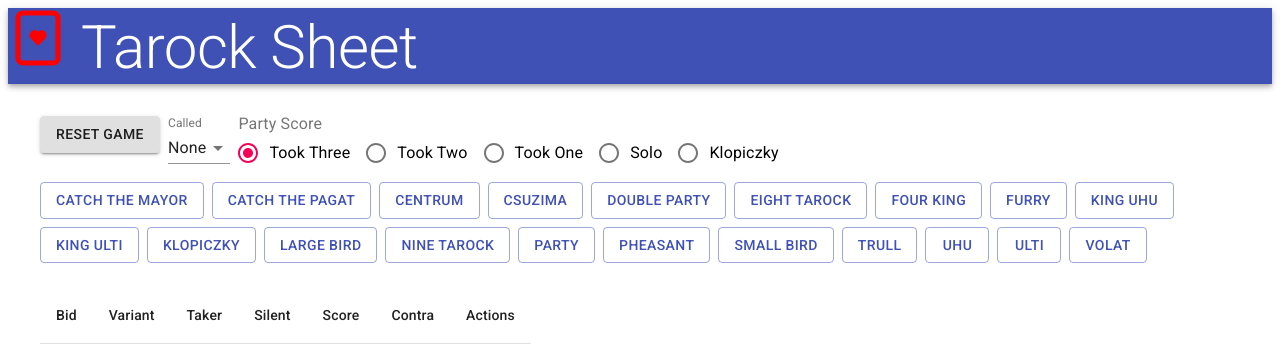
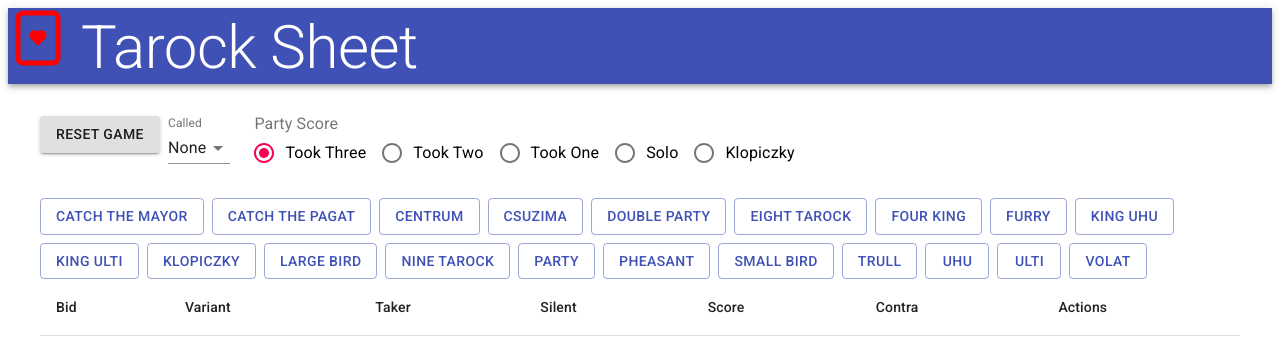
Before and after one commit to samson84/tarock-sheet, a React (Create React App) app: page / in a window 1280 px wide. Both pictures are taken after a click on the button "NEW GAME". Shown: the top 360 px of the page. Built offline with nearby package versions, Linux system fonts and the light colour scheme.

Commit message:
GameProperties: fine tune spacing TarockSheet: simplify structure

```diff
--- a/src/components/GameProperties.tsx
+++ b/src/components/GameProperties.tsx
@@ -35,7 +35,7 @@ const GameProperties = (props: GamePropertiesProps) => {
   const [partyScore, setPartyScore] = useState(game.party_score);
 
   return (
-    <Grid container spacing={1}>
+    <Grid container spacing={3} alignContent="space-around">
       <Grid item>
         <FormControl>
           <InputLabel id="called-tarock-selector">Called</InputLabel>
@@ -51,9 +51,9 @@ const GameProperties = (props: GamePropertiesProps) => {
           >
             {calledTarockOptions.map((option) =>
               option === "_None_" ? (
-                <MenuItem value={option}>None</MenuItem>
+                <MenuItem key={option} value={option}>None</MenuItem>
               ) : (
-                <MenuItem value={option}>{option}</MenuItem>
+                <MenuItem key={option} value={option}>{option}</MenuItem>
               )
             )}
           </Select>
@@ -72,6 +72,7 @@ const GameProperties = (props: GamePropertiesProps) => {
           >
             {partyScoreOptions.map((option: PartyScoreType) => (
               <FormControlLabel
+                key={option}
                 value={PARTY_SCORE[option]}
                 control={<Radio />}
                 label={upperCaseToWords(option)}
--- a/src/components/TarockSheet.tsx
+++ b/src/components/TarockSheet.tsx
@@ -15,7 +15,10 @@ const TarockSheet = () => {
 
   const hasGame = game !== null;
 
-  const actionButton = !hasGame ? (
+  return (
+    <Grid container spacing={3}>
+      <Grid item>
+        {!hasGame ? (
           <Button
             variant="contained"
             color="primary"
@@ -24,7 +27,7 @@ const TarockSheet = () => {
             New Game
           </Button>
         ) : (
-    <Grid container spacing={1} direction="row">
+          <Grid item container spacing={1} direction="row">
             <Grid item>
               <Button variant="contained" onClick={() => setGame(null)}>
                 Reset Game
@@ -39,9 +42,10 @@ const TarockSheet = () => {
               />
             </Grid>
           </Grid>
-  );
-
-  const actionContent = hasGame ? (
+        )}
+      </Grid>
+      <Grid item>
+        {hasGame ? (
           <>
             <BidSelector
               bids={allBids}
@@ -49,20 +53,8 @@ const TarockSheet = () => {
                 setGame(addContract(contract)(game as Game))
               }
             />
+            <ContractsTable contracts={game?.contracts as Contract[]} />
           </>
-  ) : null;
-
-  return (
-    <Grid container spacing={3}>
-      <Grid item>
-        <Grid container spacing={1}>
-          <Grid item>{actionButton}</Grid>
-          <Grid item>{actionContent}</Grid>
-        </Grid>
-      </Grid>
-      <Grid item>
-        {hasGame ? (
-          <ContractsTable contracts={game?.contracts as Contract[]} />
         ) : null}
       </Grid>
     </Grid>
```
Lines whose indentation alone changed are shown as unchanged.
